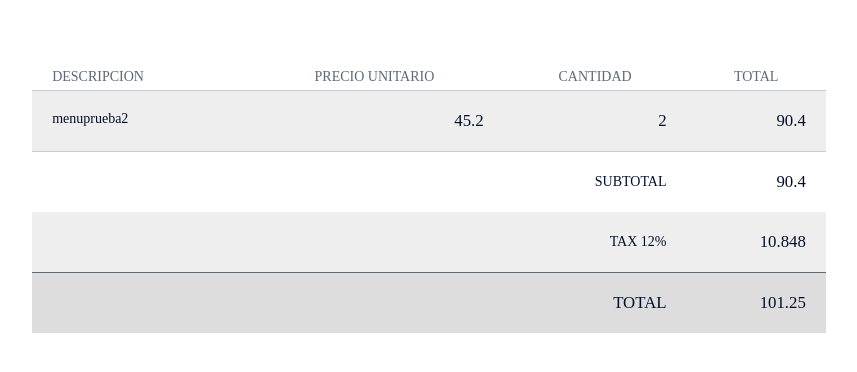
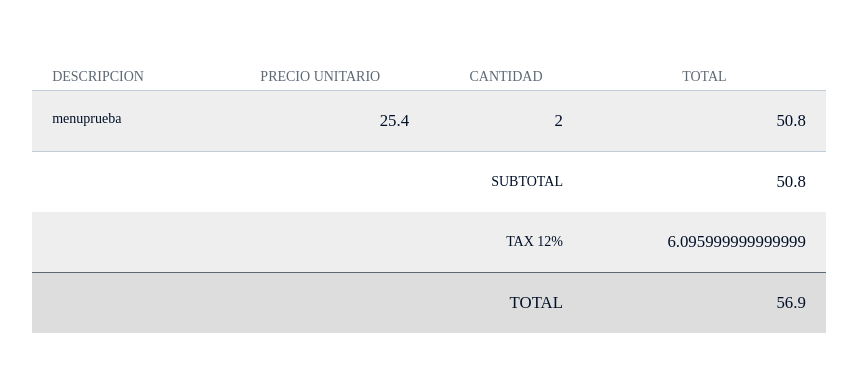
Before and after one commit to hspichardo/ToberuMan-BackEnd-NodeJS, a website: page invoices/invoice.html in a window 1280 px wide. Shown: the part 156-528 px from the top of the page, without its empty margins (211-1068 px from the left). Drawn offline with Linux system fonts and the light colour scheme; a web font is replaced by a local one.

```diff
--- a/invoices/invoice.html
+++ b/invoices/invoice.html
@@ -18,7 +18,7 @@
         </p>
       </div>
  </header>
-        <h1 style="color: #15616d; text-align: center;">Factura No.- 00002</h1>
+        <h1 style="color: #15616d; text-align: center;">Factura No.- 00003</h1>
         <table>
         <thead>
           <tr>
@@ -30,22 +30,22 @@
         </thead>
         <tbody>
     <tr>
-        <td class="desc">menuprueba2</td>
-        <td class="unit">45.2</td>
+        <td class="desc">menuprueba</td>
+        <td class="unit">25.4</td>
         <td class="qty">2</td>
-        <td class="total">90.4</td>
+        <td class="total">50.8</td>
     </tr>
           <tr>
             <td colspan="3" class="sub">SUBTOTAL</td>
-            <td class="sub total">90.4</td>
+            <td class="sub total">50.8</td>
           </tr>
           <tr>
             <td colspan="3">TAX 12%</td>
-            <td class="total">10.848</td>
+            <td class="total">6.095999999999999</td>
           </tr>
           <tr>
             <td colspan="3" class="grand total">TOTAL</td>
-            <td class="grand total">101.25</td>
+            <td class="grand total">56.9</td>
           </tr>
         </tbody>
       </table>
```
Also changed, not shown: README.md, 1 other file.
